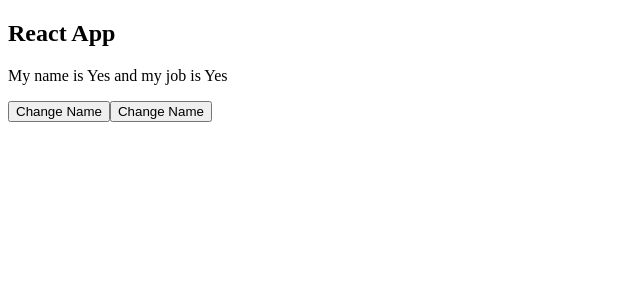
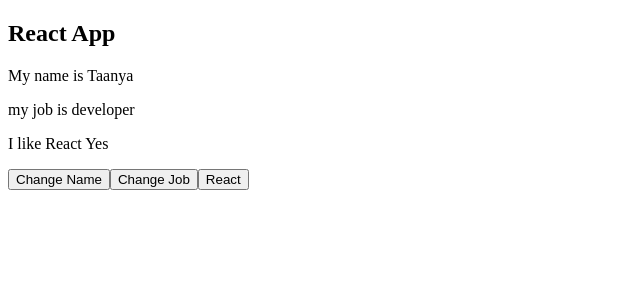
Before and after one commit to barnwalp/react-rolodex, a React (Create React App) app: page / in a window 1280 px wide. Shown: the top 300 px of the page, without its empty margins (0-640 px from the left). Built offline with nearby package versions, Linux system fonts and the light colour scheme.

Commit message:
feat/used setState function for other clickhandler

```diff
--- a/src/App.js
+++ b/src/App.js
@@ -5,48 +5,40 @@
 	constructor(props) {
 		super(props);
 		this.state = {
-			toggle: "Yes",
+			name: 'Taanya',
+			job: 'developer',
+			likeReact: "Yes",
 		};
 	}
 
 	// Here only arrow function work, else it will throw error "can not read property of undefined" as An arrow function does not have its own this; the this value of the enclosing execution context is used.
-	handleClick = () => {
-		this.setState({toggle: "No"});
+	changeJob = () => {
+		this.setState({job: "Fashionista"});
 	}
 
-	// handleClick() {
-	// 	this.setState((prevData) => {
-	// 		return({
-	// 			...prevData,
-	// 			name: 'sobhita',
-	// 		});
-	// 	});
-	// }
+	// same thing can be implemented by passing a callback function to setState with old state as it's parameter
+	toggleFlag = () => {
+		this.setState(prevData => {
+			return({
+				...prevData,
+				likeReact: "No",
+			});
+		});
+	}
 
 	render() {
 		return (
 			<>
 				<h2>React App</h2>
-				<p>My name is {this.state.toggle} and my job is {this.state.toggle}</p>
-				<button onClick={() => {this.setState({toggle: "No"})}}>Change Name</button>
-				<button onClick={this.handleClick}>Change Name</button>
-				{/*}
-				<button onClick={() => {
-					this.setState(
-						(prevData) => {
-							return{
-								...prevData,
-								name: 'sobhita'
-							}
-						}
-					)
-				}}>
-					Change Name
-				</button>
-				{*/}
+				<p>My name is {this.state.name}</p>
+				<p>my job is {this.state.job}</p>
+				<p>I like React {this.state.likeReact}</p>
+				<button onClick={() => {this.setState({name: "Shobhita"})}}>Change Name</button>
+				<button onClick={this.changeJob}>Change Job</button>
+				<button onClick={this.toggleFlag}>React</button>
 			</>
 		);
-	}
+	};
 }
 
 export default App;
```
